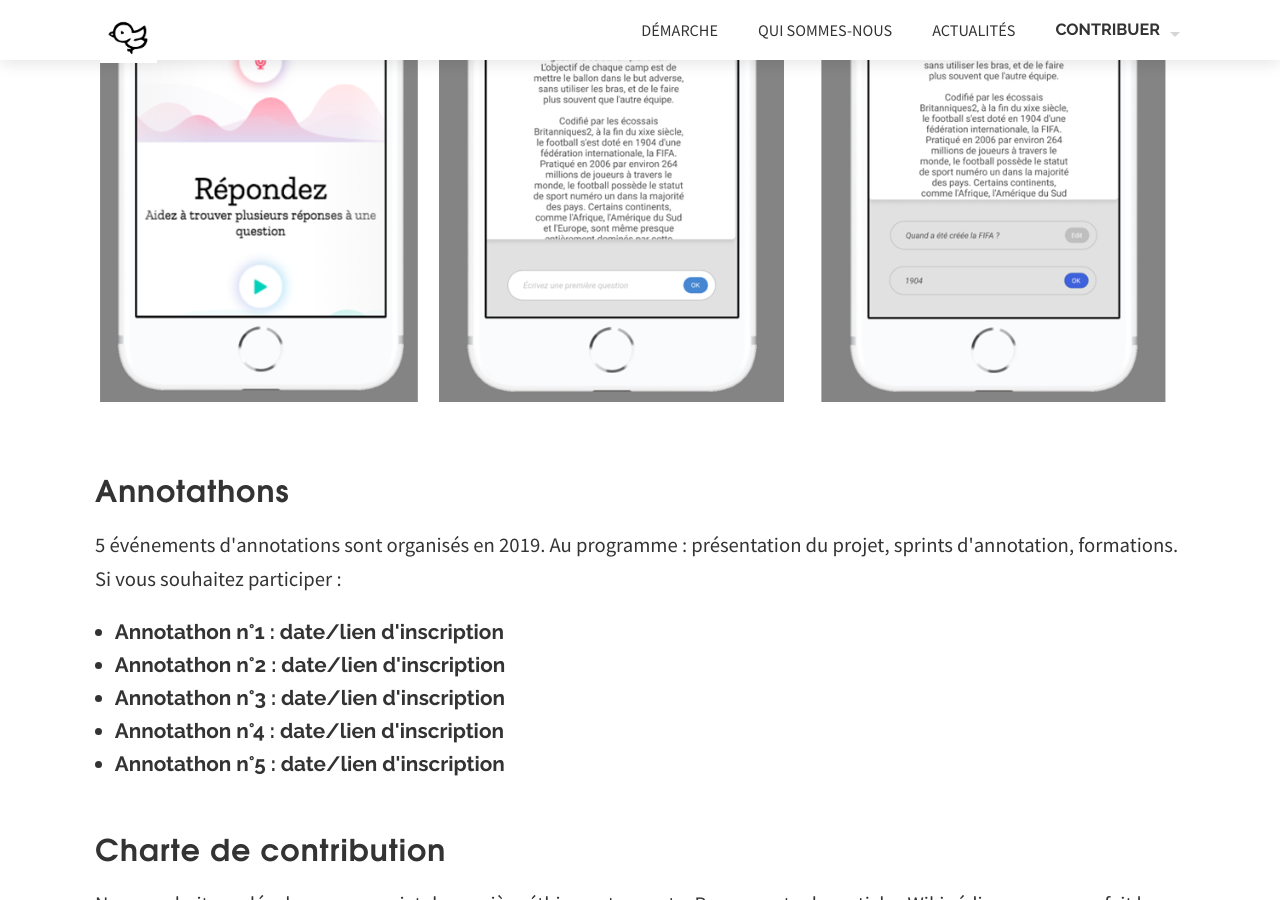
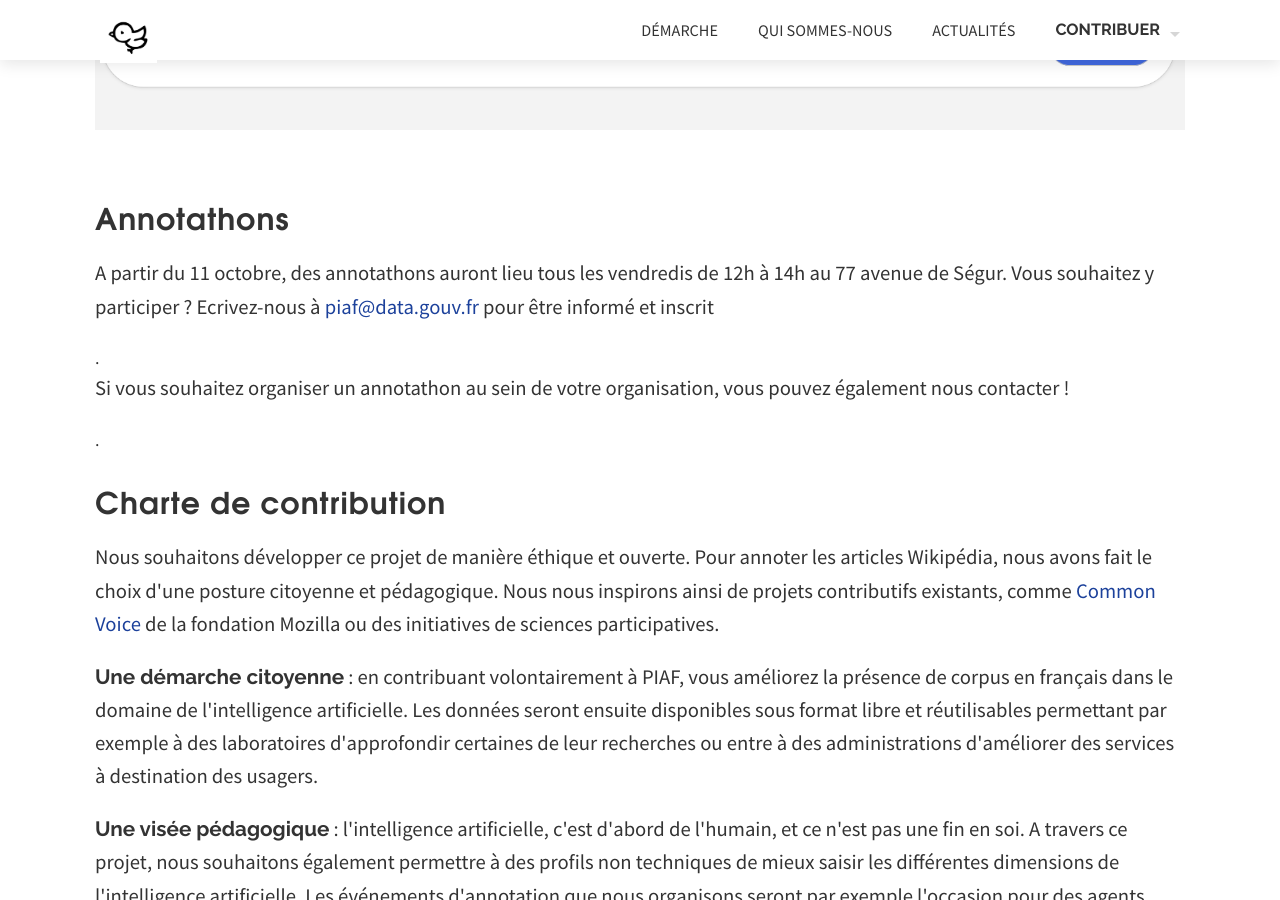
Before and after one commit to etalab/piaf-site, a Jekyll site: the page built from candidature-eig.html, in a window 1280 px wide and 900 px high, scrolled down 1341 px. Built offline with Jekyll 4.4.1, drawn with Linux system fonts in a browser that asks for light colours; nearby versions of some CDN libraries; some web fonts are replaced; library files that are not in the unit come from our copies.

Commit message:
Update candidature-eig.html
Change paragraphe on annotathons.
Change image to guide people.

```diff
--- a/candidature-eig.html
+++ b/candidature-eig.html
@@ -25,7 +25,7 @@ section_id: candidature-eig
 		<p><strong>4. Validez votre contribution pour cet article et passez à un autre !</strong></p>
 
 	 	<div class='two spacing'></div>
-      		<img src="/img/draft-tuto-app.png"/>
+      		<img src="/img/piano1.PNG"/>
 		<div class='two spacing'></div>
        	</div>
     </div>
@@ -33,16 +33,8 @@ section_id: candidature-eig
     <div class='row'>
 	<div class='large-12 columns'>
 	   <h2>Annotathons</h2>
-	   <p>5 événements d'annotations sont organisés en 2019. Au programme : présentation du projet, sprints d'annotation, formations. Si vous souhaitez participer : </p>
-
-	<ul>
-	<li><strong>Annotathon n°1 : date/lien d'inscription</strong></li>
-	<li><strong>Annotathon n°2 : date/lien d'inscription</strong></li>
-	<li><strong>Annotathon n°3 : date/lien d'inscription</strong></li>
-	<li><strong>Annotathon n°4 : date/lien d'inscription</strong></li>
-	<li><strong>Annotathon n°5 : date/lien d'inscription</strong></li>
-	</ul>
-
+	   <p> A partir du 11 octobre, des annotathons auront lieu tous les vendredis de 12h à 14h au 77 avenue de Ségur. Vous souhaitez y participer ? Ecrivez-nous à <a href="mailto:piaf@data.gouv.fr"> piaf@data.gouv.fr </a> pour être informé et inscrit </p>.
+	    <p> Si vous souhaitez organiser un annotathon au sein de votre organisation, vous pouvez également nous contacter ! </p>.
 	</div>
     </div>
 
```
